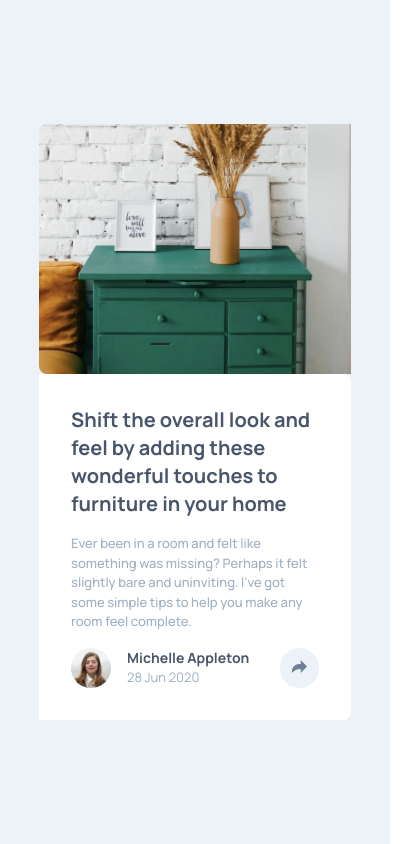
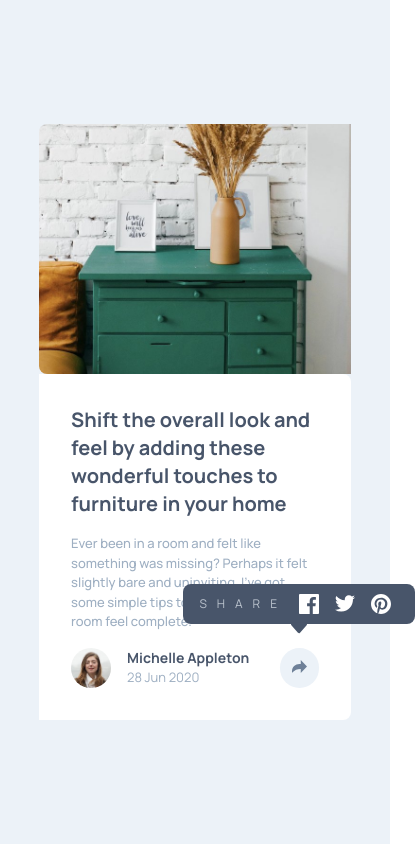
Before and after one commit to duncan-chege/article-preview, a plain HTML site: page index.html in a window 390 px wide. Both pictures are taken after a click on the picture 299 px from the left and 666 px from the top of the page. Shown: the whole page, 415 px wide, since content can reach past the window. Drawn offline with nearby package versions, Linux system fonts and the light colour scheme.

Commit message:
toggle the display of the share popup

```diff
--- a/index.html
+++ b/index.html
@@ -36,8 +36,8 @@
     <body>
         <div class="font-manrope bg-lightGrayishBlue h-screen flex justify-center items-center">
             <div class="flex flex-wrap w-4/5 lg:w-1/2">
-                <img class="object-cover md:w-1/2 lg:w-1/3 rounded-l-lg" src="./assets/images/drawers.jpg" alt="">
-                <div class="lg:w-1/2 md:w-2/3 bg-white rounded-r-lg p-8">
+                <img class="object-cover md:w-1/2 lg:w-2/5 rounded-l-lg" src="./assets/images/drawers.jpg" alt="">
+                <div class="relative  md:w-1/2 lg:w-3/5 bg-white rounded-r-lg p-8">
                     <h1 class="font-bold text-xl text-darkGrayishBlue"> Shift the overall look and feel by adding these
                         wonderful touches to furniture in your home
                     </h1>
@@ -46,21 +46,37 @@
                         uninviting. I've got some simple tips to help you make any room feel complete. </p>
                     <div class="flex justify-between">
                         <div class="flex">
-                            <img class="w-10 h-10 rounded-full" src="./assets/images/avatar-michelle.jpg"
-                                alt="" />
+                            <img class="w-10 h-10 rounded-full" src="./assets/images/avatar-michelle.jpg" alt="" />
                             <div class="ml-4">
                                 <p class="text-sm font-bold text-darkGrayishBlue"> Michelle Appleton</p>
                                 <p class="text-base text-grayishBlue"> 28 Jun 2020 </p>
                             </div>
                         </div>
-                        <div class="bg-lightGrayishBlue rounded-full">
+                        <div class="bg-lightGrayishBlue rounded-full" id="share-btn">
                             <img class="p-3 cursor-pointer" src="./assets/images/icon-share.svg" alt="" />
                         </div>
-
+                        <div class="hidden absolute justify-center bottom-24 -right-16 items-center flex bg-darkGrayishBlue px-4 py-2.5 rounded-lg" id="share-popup">
+                            <img class="absolute h-10 w-4 h-4 -bottom-3" src="./assets/images/caret-down.svg" alt="" />
+                            <p class="pr-3 opacity-70 text-xs text-lightGrayishBlue tracking-[10px]"> SHARE </p>
+                            <img class="pr-4 object-contain" src="./assets/images/icon-facebook.svg" alt="" />
+                            <img class="pr-4 object-contain" src="./assets/images/icon-twitter.svg" alt="" />
+                            <img class="pr-2 object-contain" src="./assets/images/icon-pinterest.svg" alt="" />
+                        </div>
                     </div>
                 </div>
             </div>
         </div>
+
+        <script>
+            document.addEventListener('DOMContentLoaded', function(){
+                const shareBtn = document.getElementById('share-btn');
+                const sharePopup = document.getElementById('share-popup');
+
+                shareBtn.addEventListener('click', (event) => {
+                    sharePopup.classList.toggle("hidden");
+                });
+            });
+        </script>
     </body>
 
 </html>
```
Also changed, not shown: assets/images/caret-down.svg (added).
